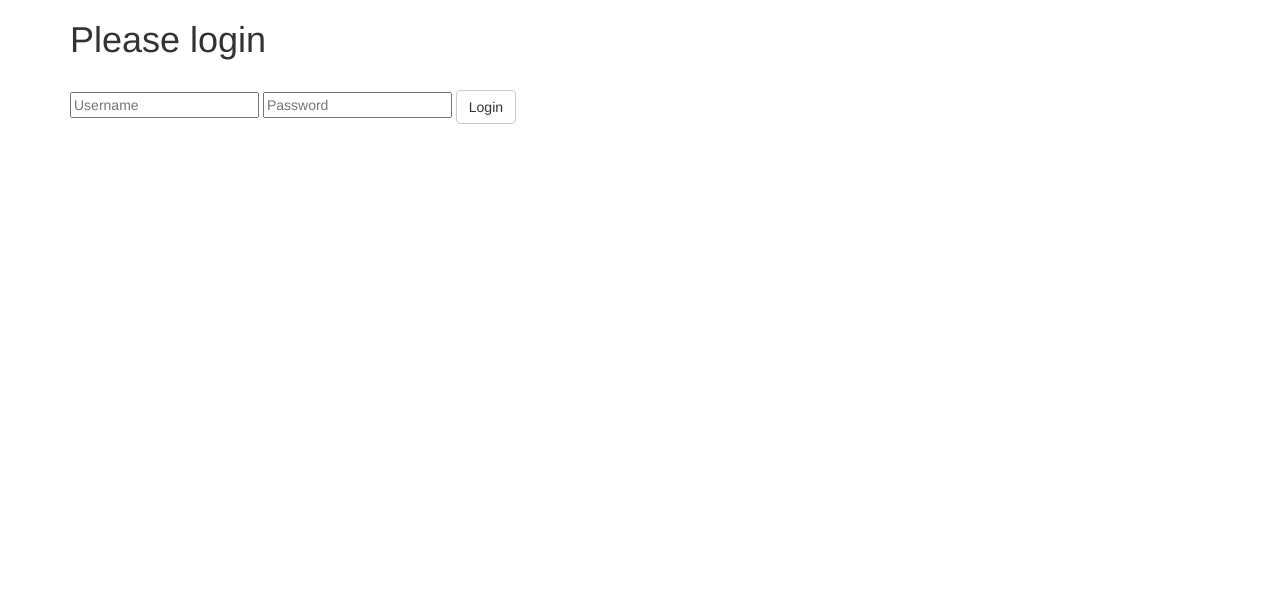
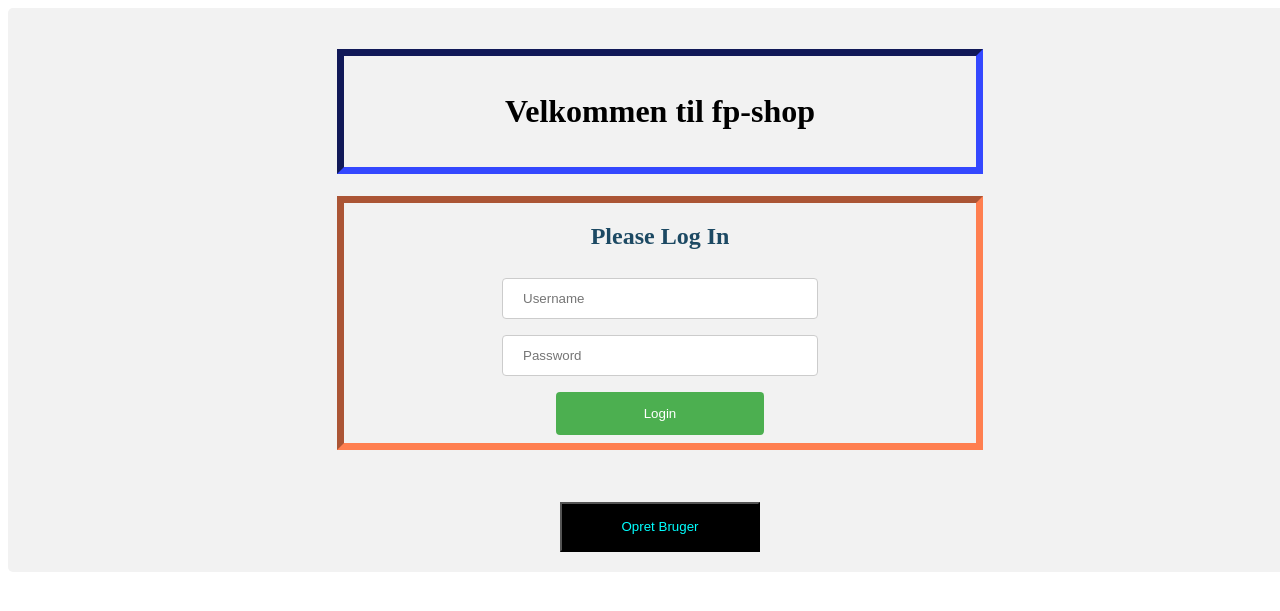
Before and after one commit to MikkelOerbergHansen/KEA-Python, a Flask app: page / in a window 1280 px wide. Shown: the top 611 px of the page. Run offline with Flask 2, Linux system fonts and the light colour scheme; some libraries are stand-ins or nearby versions.

Commit message:
Update my-form.html

```diff
--- a/Shop_example/Templates/my-form.html
+++ b/Shop_example/Templates/my-form.html
@@ -1,24 +1,96 @@
 <html>
+  <style>
+
+    h1{
+      width: 50%;
+      height: auto;
+      border-style: inset;
+      border-width: 7px;
+      border-color: rgb(35, 49, 172);
+    }
+
+    form{
+      width: 50%;
+      border-style: inset;
+      border-width: 7px;
+      border-color: coral;
+    }
+
+    input[type=text], select {
+      width: 50%;
+      padding: 12px 20px;
+      margin: 8px 0;
+      display: inline-block;
+      border: 1px solid #ccc;
+      border-radius: 4px;
+      box-sizing: border-box;
+    }
+
+    input[type=password], select {
+      width: 50%;
+      padding: 12px 20px;
+      margin: 8px 0;
+      display: inline-block;
+      border: 1px solid #ccc;
+      border-radius: 4px;
+      box-sizing: border-box;
+    }
+
+    input[type=submit] {
+      width: 33%;
+      background-color: #4CAF50;
+      color: white;
+      padding: 14px 20px;
+      margin: 8px 0;
+      border: none;
+      border-radius: 4px;
+      cursor: pointer;
+    }
+
+    input[type=submit]:hover {
+      background-color: #317435;
+    }
+
+    div {
+      width: 100%;
+      border-radius: 5px;
+      background-color: #f2f2f2;
+      padding: 20px;
+    }
+
+    button{
+      color: aqua;
+      background-color: black;
+      height:50px;
+      width:200px;
+    }
+
+    </style>
+
+
   <head>
-    <title>Flask Intro - login page</title>
-    <meta name="viewport" content="width=device-width, initial-scale=1.0">
-    <link href="static/bootstrap.min.css" rel="stylesheet" media="screen">
+    <title>login page</title>
   </head>
   <body>
-    <div class="container">
-      <h1>Please login</h1>
-      <br>
-      <form action="" method="post">
+    <div class="container" align = "center">
+      <h1> <br /> Velkommen til fp-shop <br /><br /> </h1>
+      <form action="" method="post" style="text-align: center;">
+        <h2 style="color:rgb(28, 73, 99);"> Please Log In </h2>
         <input type="text" placeholder="Username" name="username" value="{{
           request.form.username }}">
-         <input type="password" placeholder="Password" name="password" value="{{
+          <br>
+        <input type="password" placeholder="Password" name="password" value="{{
           request.form.password }}">
+          <br>
         <input class="btn btn-default" type="submit" value="Login">
-
       </form>
       {% if error %}
         <p class="error"><strong>Error:</strong> {{ error }}
       {% endif %}
+      <br>
+      <br>
+      <a href="/NyBruger"><button>Opret Bruger</button></a>
+
     </div>
   </body>
 </html>
```
